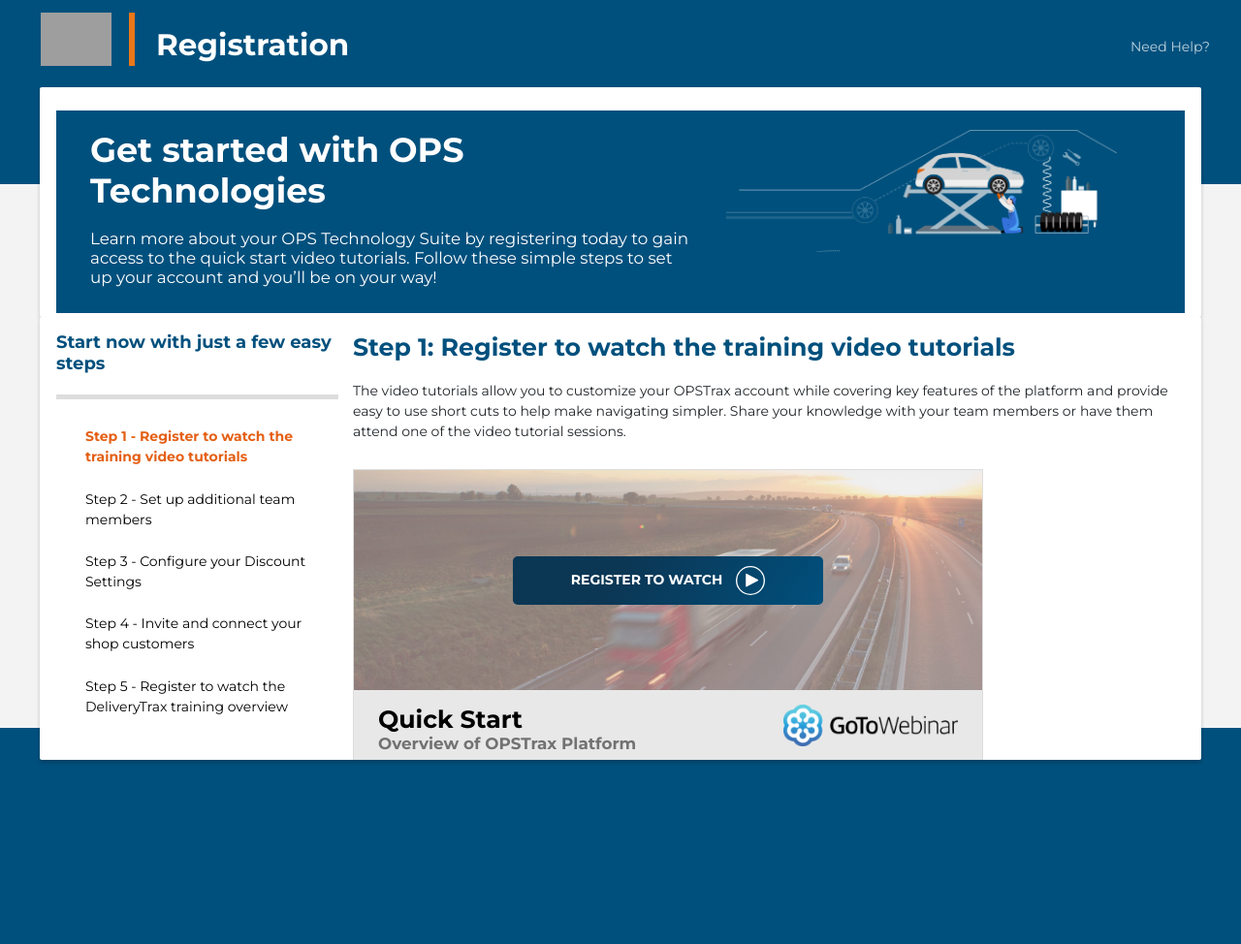
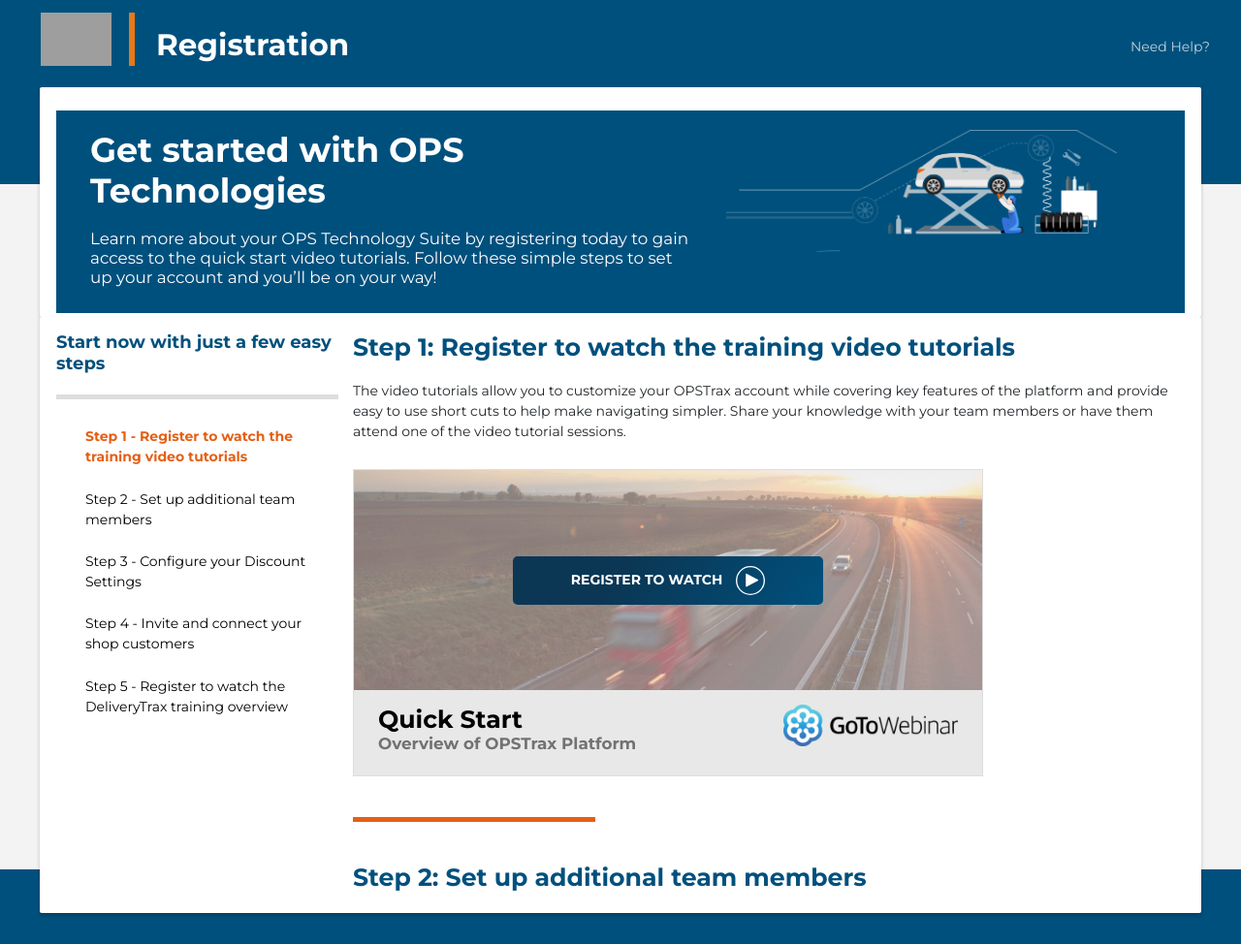
Before and after one commit to josue2985/ops-getstarted, a plain HTML site: page index.html in a window 1280 px wide. Shown: the whole page at 97% size. Before the commit the page ends 816 px from the top, so only its background shows below. Drawn offline with nearby package versions, Linux system fonts and the light colour scheme; grey boxes are pictures that could not be loaded.

Commit message:
change height values

```diff
--- a/styles.css
+++ b/styles.css
@@ -91,7 +91,7 @@ header {
 }
 
 #app-content {
-  height: Calc(100vh - 239px);
+  height: Calc(100vh - 93px);
   background: #f3f3f4;
   padding: 0 2em;
 }
@@ -123,7 +123,7 @@ header {
 .form-container {
   background: #fff;
   padding: 16px 32px 32px 32px;
-  max-height: calc(100vh - 343px);
+  max-height: calc(100vh - 185px);
   width: 100%;
   overflow-x: hidden;
   overflow-y: auto;
```
